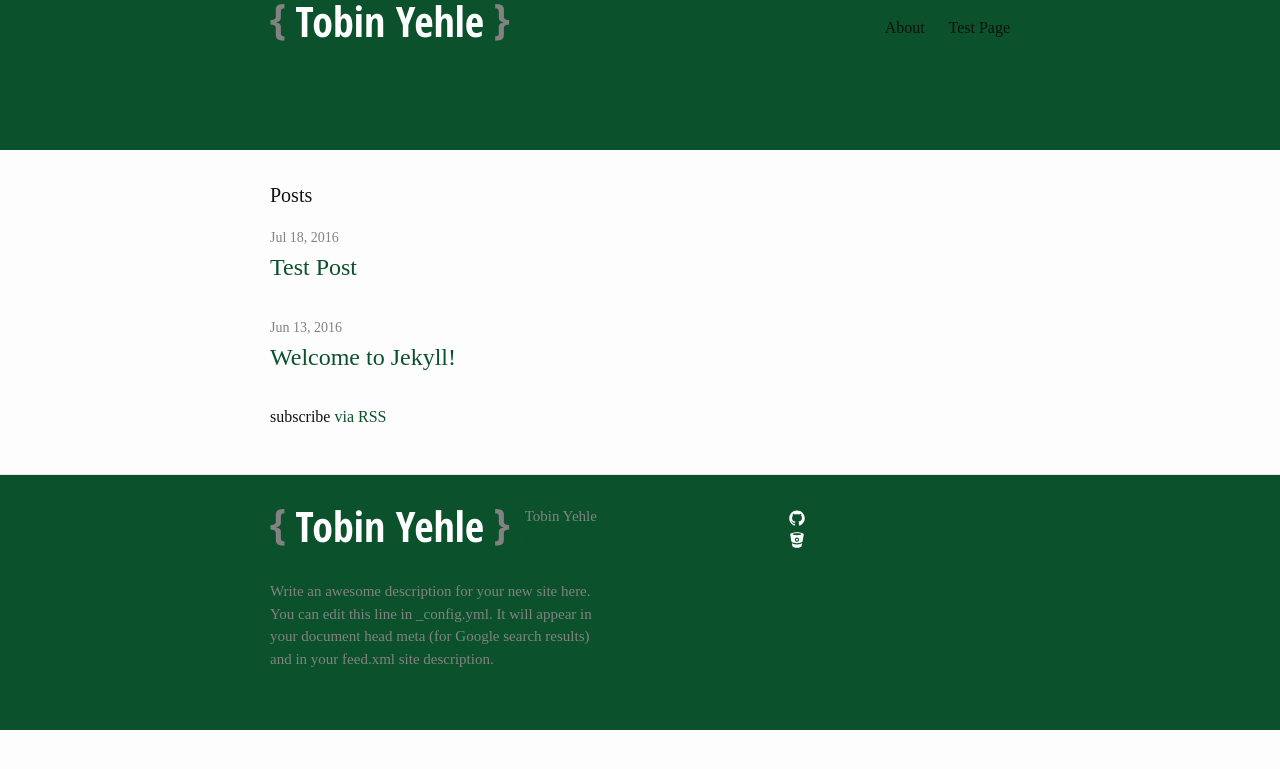
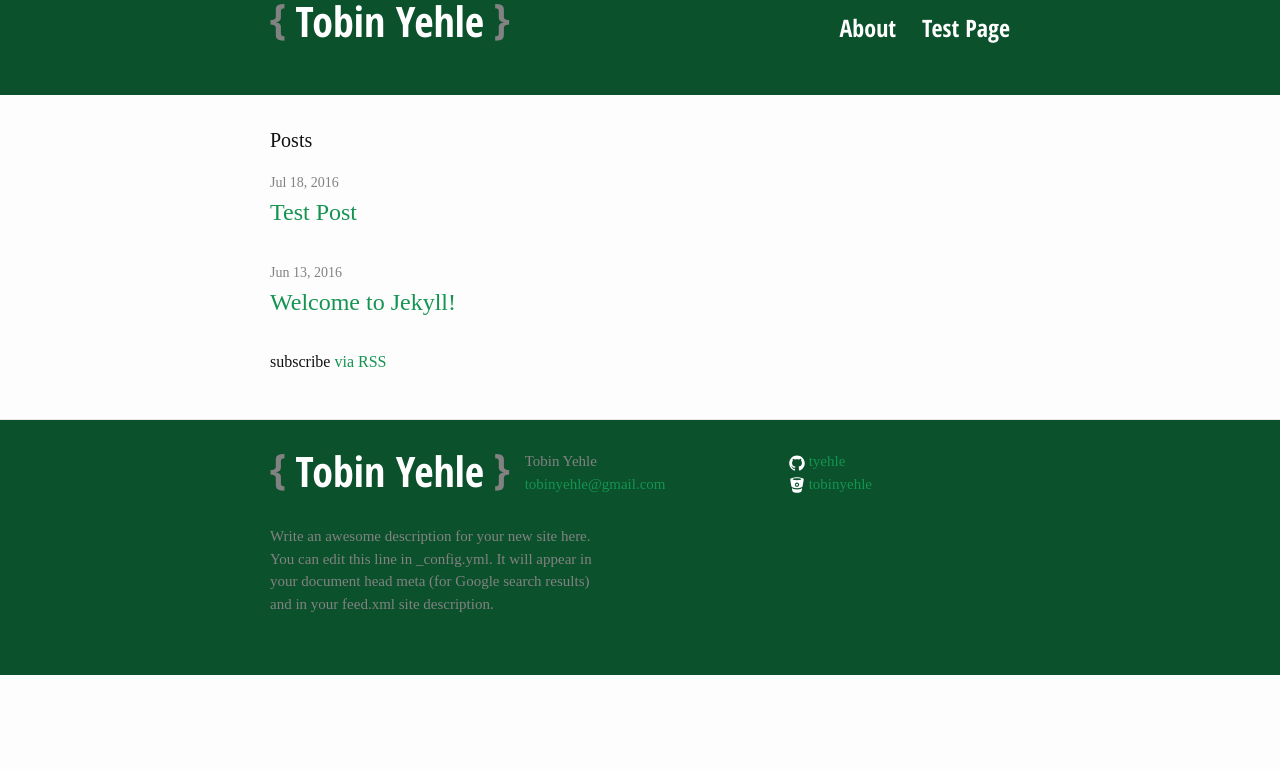
Before and after one commit to tyehle/tyehle.github.io, a Jekyll site: the page built from index.html, in a window 1280 px wide. Shown: the top 769 px of the page. Built offline with Jekyll 4.4.1, drawn with Linux system fonts in a browser that asks for light colours; some web fonts are replaced; Markdown is read by kramdown in place of the engine named in the settings.

Commit message:
work on links and header

```diff
--- a/_sass/_base.scss
+++ b/_sass/_base.scss
@@ -91,12 +91,12 @@ h1, h2, h3, h4, h5, h6 {
  * Links
  */
 a {
-    color: $brand-color;
+    color: lighten($brand-color, 15%);
     text-decoration: none;
 
-    &:visited {
-        color: darken($brand-color, 15%);
-    }
+    // &:visited {
+    //     color: $brand-color;
+    // }
 
     &:hover {
         color: $text-color;
--- a/_sass/_layout.scss
+++ b/_sass/_layout.scss
@@ -4,7 +4,7 @@
 .site-header {
     // border-top: 5px solid $grey-color-dark;
     // border-bottom: 1px solid $grey-color-light;
-    min-height: 150px;
+    min-height: 95px;
 
     background-color: $brand-color;
     background-size: cover;
@@ -27,6 +27,12 @@
     &,
     &:visited {
         color: $white-color;
+        text-decoration: inherit;
+    }
+
+    &:hover {
+        color: $white-color;
+        text-decoration: inherit;
     }
 }
 
@@ -40,13 +46,22 @@
     float: right;
     line-height: 56px;
 
+    font-family: $title-font-family;
+    font-size: 24px;
+    font-weight: 700;
+
     .menu-icon {
         display: none;
     }
 
     .page-link {
-        color: $text-color;
+        color: $white-color;
         line-height: $base-line-height;
+
+        &:hover {
+            color: $grey-color;
+            text-decoration: inherit;
+        }
 
         // Gaps between nav items, but not on the last one
         &:not(:last-child) {
--- a/css/main.scss
+++ b/css/main.scss
@@ -25,6 +25,7 @@ $grey-color:       #828282;
 $grey-color-light: lighten($grey-color, 40%);
 $grey-color-dark:  darken($grey-color, 25%);
 $white-color:      #FFFFFF;
+$black-color:      #000000;
 
 // Width of the content area
 $content-width:    800px;
```
